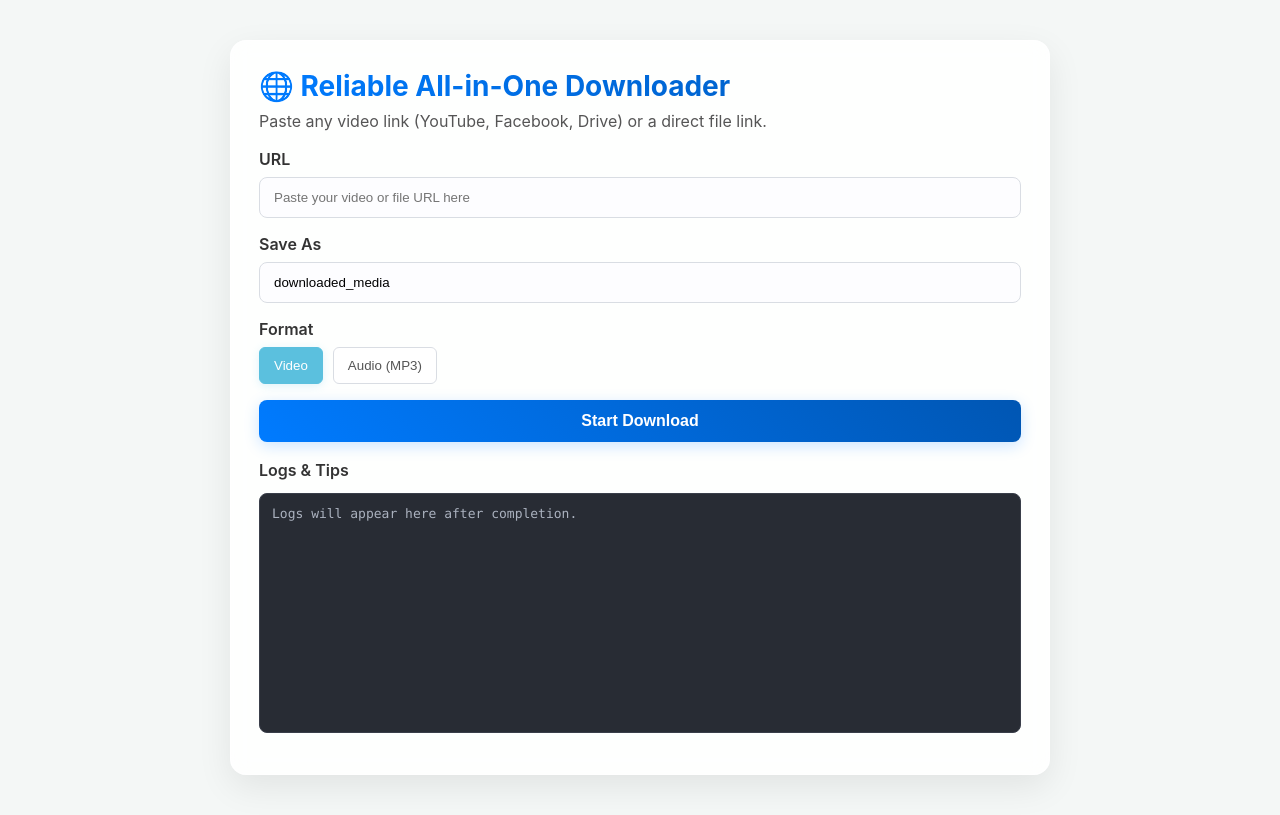
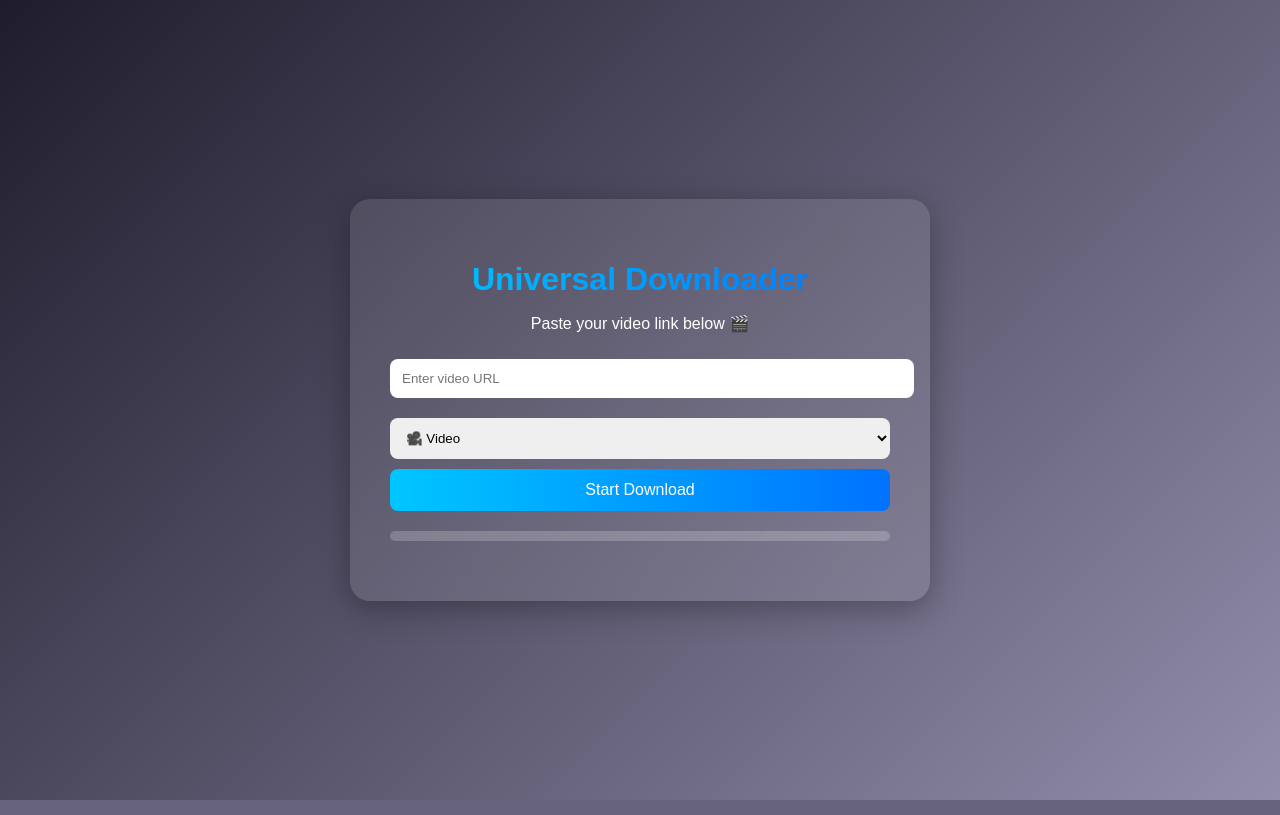
Before and after one commit to jamiul2168/URL-to-Downloader, a Flask app: template universal-downloader/templates/index.html in a window 1280 px wide. Run offline with Flask 3, Linux system fonts and the light colour scheme; the template is opened without the code that fills it, so the values that code supplies are empty.

Commit message:
Update index.html

```diff
--- a/universal-downloader/templates/index.html
+++ b/universal-downloader/templates/index.html
@@ -1,87 +1,128 @@
-<!doctype html>
+<!DOCTYPE html>
 <html lang="en">
 <head>
-  <meta charset="utf-8"/>
-  <meta name="viewport" content="width=device-width,initial-scale=1"/>
-  <title>🌐 Reliable All-in-One Downloader</title>
-  <link rel="stylesheet" href="/static/style.css"/>
+<meta charset="UTF-8" />
+<meta name="viewport" content="width=device-width, initial-scale=1.0" />
+<title>🌐 Universal Downloader</title>
+<style>
+  body {
+    font-family: "Poppins", sans-serif;
+    background: linear-gradient(135deg, #1f1c2c, #928dab);
+    color: white;
+    display: flex;
+    justify-content: center;
+    align-items: center;
+    height: 100vh;
+    margin: 0;
+  }
+  .glass-box {
+    background: rgba(255, 255, 255, 0.1);
+    backdrop-filter: blur(15px);
+    border-radius: 20px;
+    padding: 40px;
+    width: 90%;
+    max-width: 500px;
+    box-shadow: 0 8px 32px rgba(0, 0, 0, 0.3);
+    text-align: center;
+  }
+  h1 {
+    background: linear-gradient(to right, #00c6ff, #0072ff);
+    -webkit-background-clip: text;
+    -webkit-text-fill-color: transparent;
+    margin-bottom: 10px;
+  }
+  input, select {
+    width: 100%;
+    padding: 12px;
+    border: none;
+    border-radius: 8px;
+    margin: 10px 0;
+    outline: none;
+  }
+  button {
+    width: 100%;
+    padding: 12px;
+    border: none;
+    border-radius: 8px;
+    background: linear-gradient(90deg, #00c6ff, #0072ff);
+    color: white;
+    font-size: 16px;
+    cursor: pointer;
+    transition: all 0.2s;
+  }
+  button:hover { transform: scale(1.03); }
+  .progress {
+    width: 100%;
+    height: 10px;
+    background: rgba(255,255,255,0.2);
+    border-radius: 8px;
+    overflow: hidden;
+    margin-top: 20px;
+  }
+  .bar {
+    width: 0%;
+    height: 100%;
+    background: linear-gradient(90deg, #4facfe, #00f2fe);
+    transition: width 0.4s ease;
+  }
+  .output {
+    margin-top: 20px;
+    color: #fff;
+    font-size: 14px;
+    word-break: break-word;
+  }
+</style>
 </head>
 <body>
-  <div class="wrap glass">
-    <h1 class="title">🌐 Reliable All-in-One Downloader</h1>
-    <p class="sub">Paste any video link (YouTube, Facebook, Drive) or a direct file link.</p>
-
-    <div class="group">
-      <label>URL</label>
-      <input id="url" type="text" placeholder="Paste your video or file URL here"/>
-    </div>
-
-    <div class="group">
-      <label>Save As</label>
-      <input id="filename" type="text" placeholder="e.g., my_video" value="downloaded_media"/>
-    </div>
-
-    <div class="group">
-      <label>Format</label>
-      <div class="toggle">
-        <button id="btnVideo" class="btn active" data-mode="video">Video</button>
-        <button id="btnAudio" class="btn" data-mode="audio">Audio (MP3)</button>
-      </div>
-    </div>
-
-    <button id="start" class="primary">Start Download</button>
-
-    <div id="status" class="alert info" style="display:none;"></div>
-
-    <div id="progress" class="bar" style="display:none;">
-      <div class="inner">Working…</div>
-    </div>
-
-    <div id="result"></div>
-
-    <div class="logs">
-      <div class="logs-title">Logs & Tips</div>
-      <pre id="logbox">Logs will appear here after completion.</pre>
-    </div>
+  <div class="glass-box">
+    <h1>Universal Downloader</h1>
+    <p>Paste your video link below 🎬</p>
+    <input type="text" id="url" placeholder="Enter video URL" />
+    <select id="mode">
+      <option value="video">🎥 Video</option>
+      <option value="audio">🎵 Audio (MP3)</option>
+    </select>
+    <button id="downloadBtn">Start Download</button>
+    <div class="progress"><div class="bar" id="bar"></div></div>
+    <div class="output" id="output"></div>
   </div>
 
 <script>
-let mode = "video";
-const $ = id => document.getElementById(id);
-const urlEl = $("url"), nameEl = $("filename"), statusEl = $("status");
-const resultEl = $("result"), logbox = $("logbox"), startBtn = $("start");
-const progress = $("progress"), btnVideo = $("btnVideo"), btnAudio = $("btnAudio");
+const backend = "https://url-to-downloader.onrender.com/api/download";
 
-btnVideo.onclick = () => { mode = "video"; btnVideo.classList.add("active"); btnAudio.classList.remove("active"); }
-btnAudio.onclick = () => { mode = "audio"; btnAudio.classList.add("active"); btnVideo.classList.remove("active"); }
+document.getElementById("downloadBtn").addEventListener("click", async () => {
+  const url = document.getElementById("url").value.trim();
+  const mode = document.getElementById("mode").value;
+  const bar = document.getElementById("bar");
+  const out = document.getElementById("output");
 
-function showStatus(html, cls="info"){ statusEl.style.display="block"; statusEl.className="alert "+cls; statusEl.innerHTML=html; }
-function setProgress(v){ progress.style.display = v ? "block" : "none"; }
+  if (!url) return alert("Please enter a valid video URL!");
 
-$("start").onclick = async () => {
-  resultEl.innerHTML = ""; logbox.textContent = "Starting download…";
-  const url = urlEl.value.trim(), filename = nameEl.value.trim();
-  if(!url || !filename){ showStatus("<b>Error:</b> Please provide both URL and filename.","error"); return; }
+  bar.style.width = "30%";
+  out.innerHTML = "Processing...";
 
-  startBtn.disabled = true; setProgress(true); showStatus("<i>Initiating download…</i>","info");
-  try{
-    const r = await fetch("/api/download", {
-      method:"POST", headers:{"Content-Type":"application/json"},
-      body: JSON.stringify({url, filename, mode})
+  try {
+    const res = await fetch(backend, {
+      method: "POST",
+      headers: { "Content-Type": "application/json" },
+      body: JSON.stringify({ url, filename: "downloaded_media", mode })
     });
-    const data = await r.json();
-    if(!data.ok){ showStatus("<b>Download Error:</b> "+(data.error||"Unknown"),"error"); logbox.textContent = data.error || "No details."; }
-    else{
-      showStatus("<b>Download successful!</b> File is ready.","success");
-      logbox.textContent = `Downloaded file: ${data.file}\nSize: ${data.size} bytes`;
-      resultEl.innerHTML = `<a class="dl" href="${data.download_url}">Click Here to Download "${data.file}"</a>`;
+
+    const data = await res.json();
+    if (data.ok) {
+      bar.style.width = "100%";
+      out.innerHTML = `<b>✅ Download Ready:</b> <br>
+        <a href="${backend.replace('/api/download','')}/file/${data.file}"
+        style="color:#00f2fe; text-decoration:none;" download>Click here to download</a>`;
+    } else {
+      bar.style.width = "0%";
+      out.innerHTML = `❌ Error: ${data.error}`;
     }
-  }catch(e){
-    showStatus("<b>Unexpected error:</b> "+e.message,"error"); logbox.textContent = e.stack || String(e);
-  }finally{
-    setProgress(false); startBtn.disabled = false;
+  } catch (e) {
+    bar.style.width = "0%";
+    out.innerHTML = "⚠️ Connection failed! Please try again.";
   }
-}
+});
 </script>
 </body>
 </html>
```
